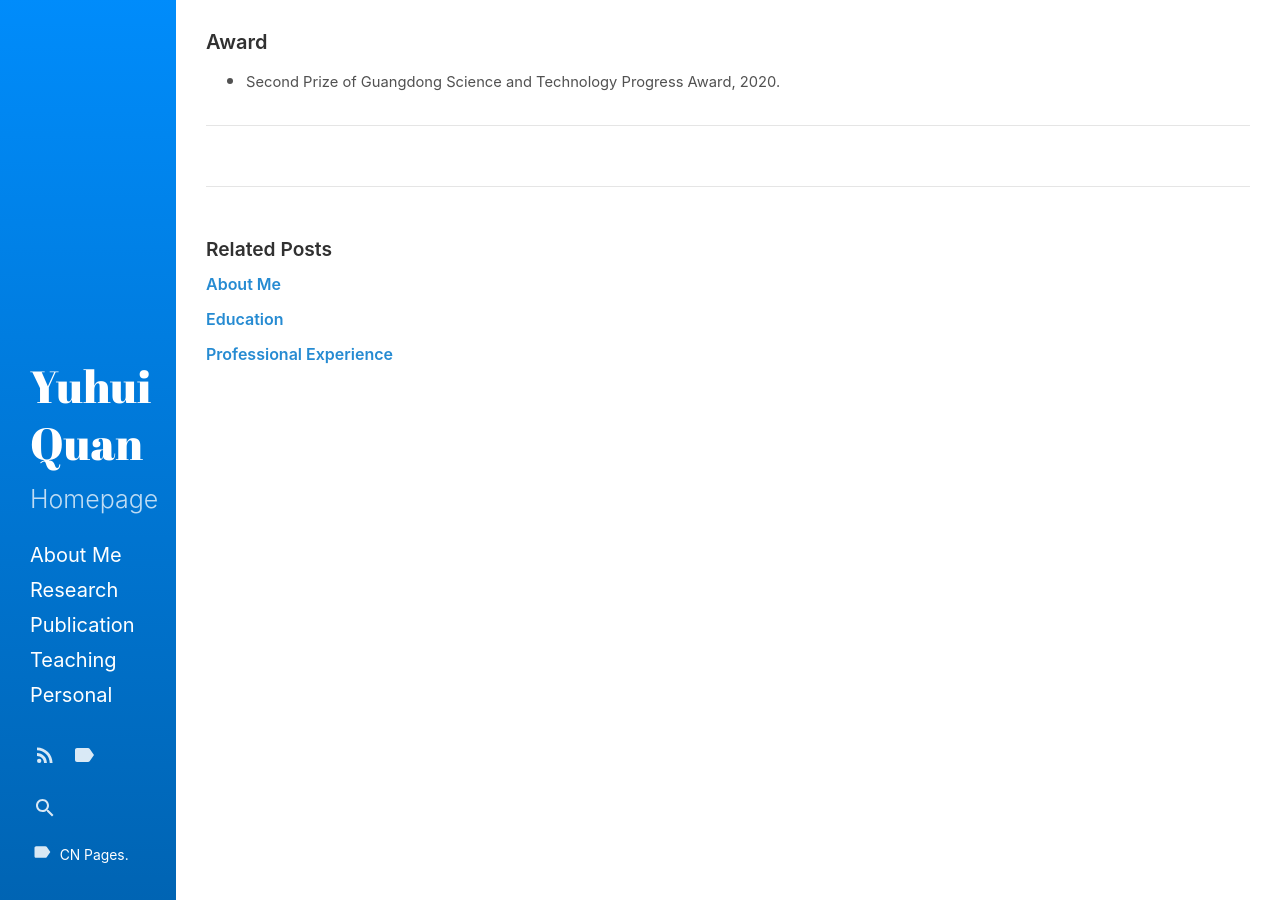
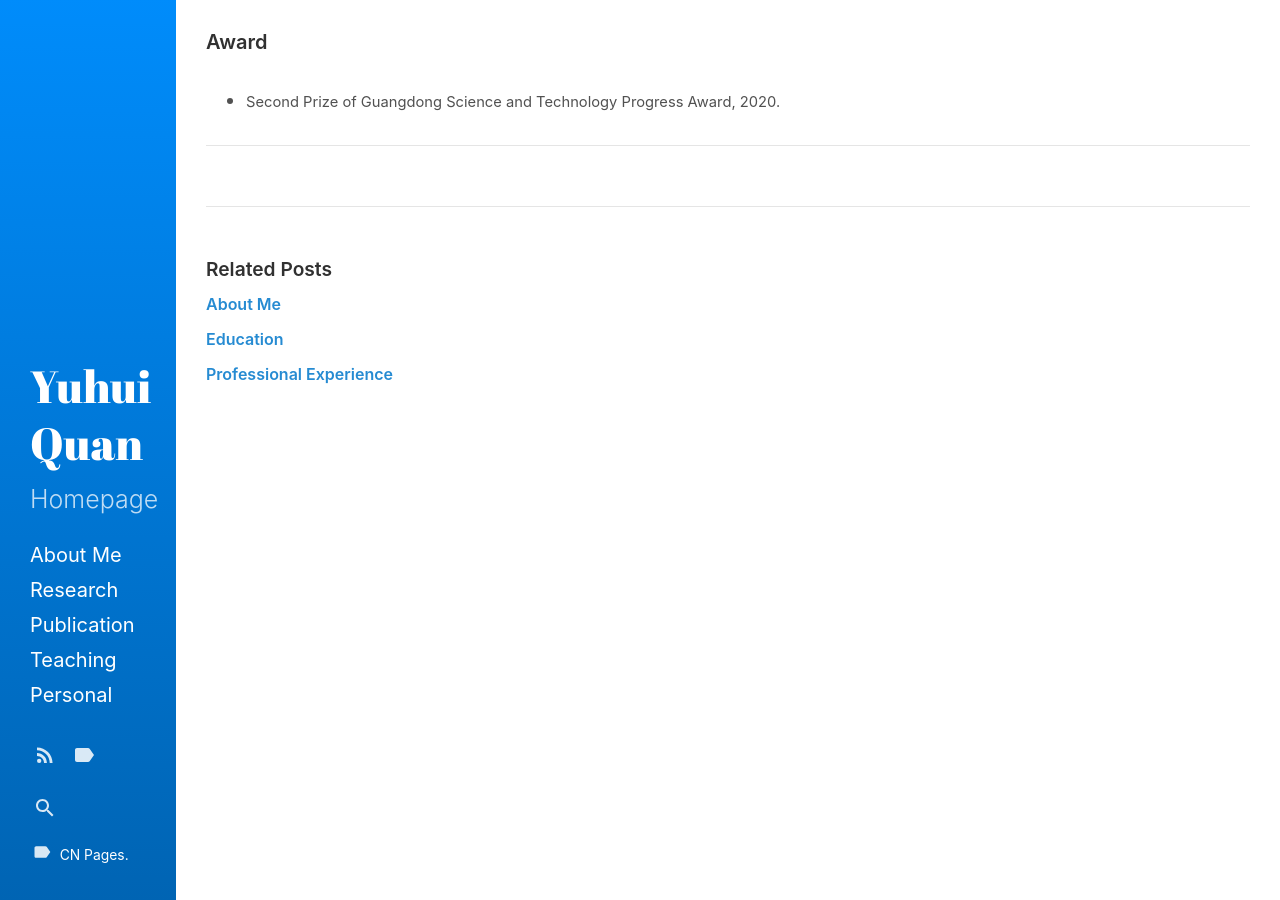
Before and after one commit to Dofboom/Dofboom.github.io, a Jekyll site: the page built from _posts/2020-5-30-a_award.md, in a window 1280 px wide. Built offline with Jekyll 4.4.1, drawn with Linux system fonts in a browser that asks for light colours.

Commit message:
Update _posts.scss

```diff
--- a/_sass/hydeout/_posts.scss
+++ b/_sass/hydeout/_posts.scss
@@ -78,7 +78,7 @@ article + *,
 .post-meta {
   color: $body-muted;
   margin-bottom: 1rem; //此处控制about me界面标题离下面内容的距离
-  margin-top: -1rem;
+  margin-top: 1rem;
 }
 
 .post,
```
